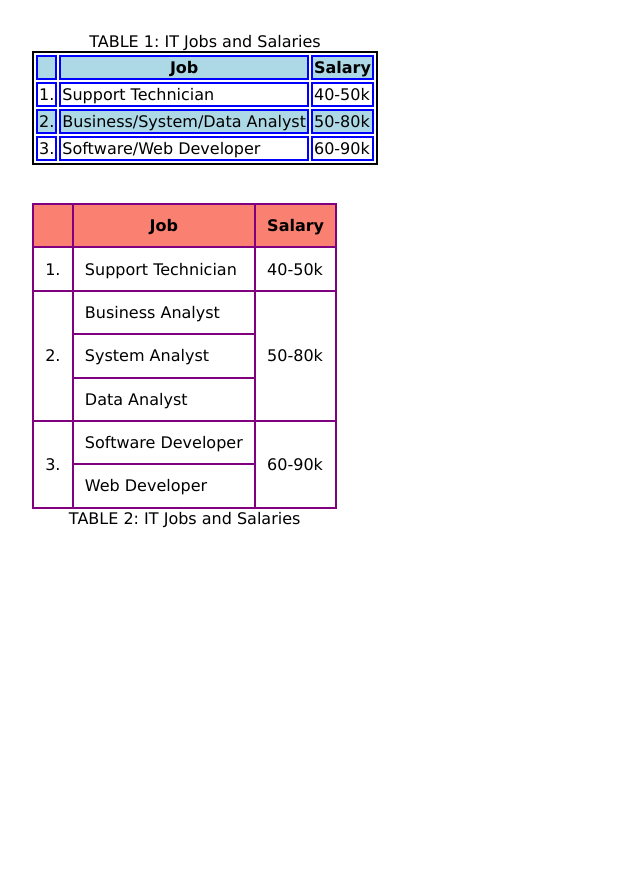
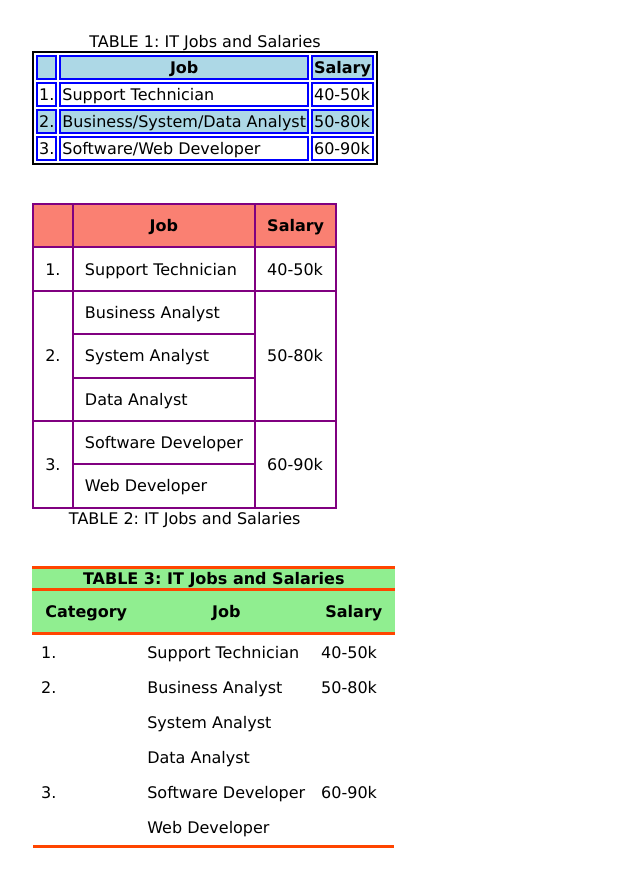
Before and after one commit to JakelineCastillo/JakelineCastillo.github.io, a plain HTML site: page table.html in a window 1280 px wide. Shown: the whole page, without its empty margins (0-640 px from the left). Before the commit the page ends 832 px from the top, so only its background shows below. Drawn offline with Linux system fonts and the light colour scheme.

Commit message:
table changes

```diff
--- a/styles/table.css
+++ b/styles/table.css
@@ -69,3 +69,52 @@ table.second thead tr:first-child{
     border-bottom: 2px solid purple;
 
 }
+
+/*------------------------------------------------------------*/
+
+table.third {
+
+border-collapse: collapse;
+border-top: 3px solid orangered;
+border-bottom: 3px solid orangered;
+
+
+}
+table.third caption{
+background-color: lightgreen;
+border-top: 3px solid orangered;
+font-weight: bold;
+
+}
+
+table.third th {
+    border: 2px solid lightgreen;
+    background-color: lightgreen;
+    border-bottom: 3px solid orangered;
+    padding: 0.7em;
+}
+table.third thead tr:last-child {
+    border: 2px solid lightgreen;
+    padding: 0.7em;
+}
+
+
+table.third tr:nth-child{
+
+    padding: 0.7em;
+}
+ table.third td{
+    padding: 0.5em;
+    vertical-align: top;
+ }
+
+
+@media only screen and (max-width: 425px) {
+    th, td {
+        display: block;
+    }
+    thead, td.number {
+        display: none;
+        padding: 0;
+    }
+}
--- a/table.html
+++ b/table.html
@@ -18,27 +18,21 @@
         </tr>
 
         <tr>
-
             <td>1.</td>
             <td>Support Technician</td>
             <td>40-50k</td>
-
         </tr>
 
         <tr>
-
             <td>2.</td>
             <td>Business/System/Data Analyst</td>
             <td>50-80k</td>
-
         </tr>
 
         <tr>
-
             <td>3.</td>
             <td>Software/Web Developer</td>
             <td>60-90k</td>
-
         </tr>
 
        </table>
@@ -60,7 +54,6 @@
             <td>1.</td>
             <td>Support Technician</td>
             <td>40-50k</td>
-
         </tr>
 
         <tr>
@@ -91,5 +84,48 @@
 
     <br><br>
 
+    <table class="third">
+       <caption >TABLE 3: IT Jobs and Salaries</caption>
+             </tr>
+        <tr>
+            <th>Category</th>
+            <th>Job</th>
+            <th>Salary</th>
+        </tr>
+
+        <tr>
+            <td>1.</td>
+            <td>Support Technician</td>
+            <td>40-50k</td>
+        </tr>
+
+        <tr>
+            <td rowspan="3">2.</td>
+            <td> Business Analyst</td>
+            <td rowspan="3">50-80k</td>
+        </tr>
+
+        <tr>
+            <td>System Analyst</td>
+        </tr>
+
+        <tr>
+            <td>Data Analyst</td>
+        </tr>
+
+        <tr>
+            <td rowspan="2">3.</td>
+            <td>Software Developer</td>
+            <td rowspan="2">60-90k</td>
+        </tr>
+
+        <tr>
+            <td>Web Developer</td>
+        </tr>
+
+    </table>
+
+    <br><br>
+
 </body>
 </html>
```
